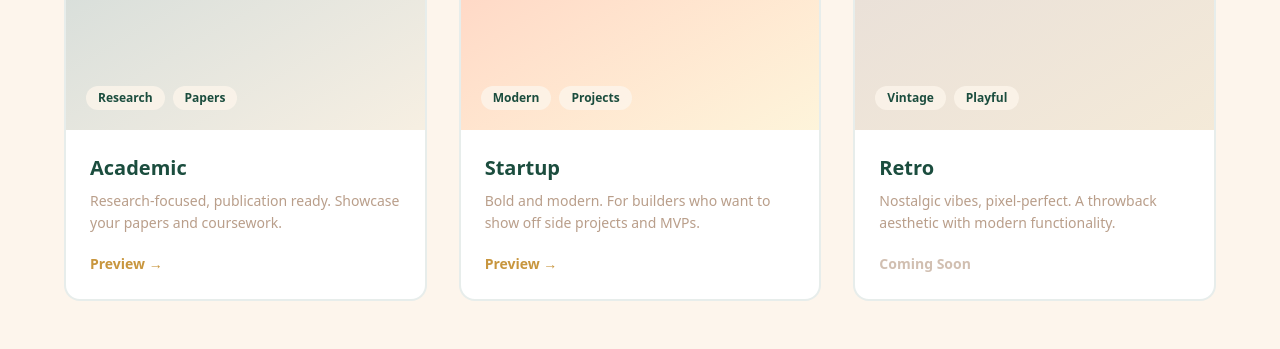
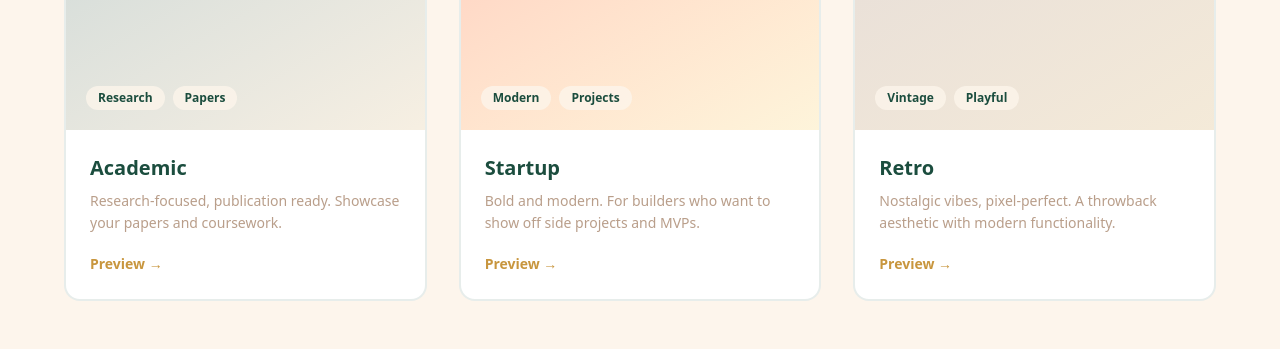
Before and after one commit to lrs27/faber, a Next.js app in the folder frontend/: page /templates in a window 1280 px wide. Shown: the part 1060-1409 px from the top of the page. Built offline with nearby package versions, Linux system fonts and the light colour scheme; no server answers.

Commit message:
Add retro template support across editor and templates

```diff
--- a/frontend/src/app/editor/[template]/page.tsx
+++ b/frontend/src/app/editor/[template]/page.tsx
@@ -2,7 +2,7 @@ import { notFound } from "next/navigation";
 import EditorShell from "@/components/editor/EditorShell";
 import type { TemplateStyle } from "@/types/editor";
 
-const validTemplates: TemplateStyle[] = ["minimal", "startup", "creative"];
+const validTemplates: TemplateStyle[] = ["minimal", "startup", "creative", "retro"];
 
 export default async function EditorPage({
   params,
@@ -17,5 +17,5 @@ export default async function EditorPage({
 }
 
 export function generateStaticParams() {
-  return [{ template: "minimal" }, { template: "startup" }, { template: "creative" }];
+  return [{ template: "minimal" }, { template: "startup" }, { template: "creative" }, { template: "retro"}];
 }
--- a/frontend/src/app/templates/page.tsx
+++ b/frontend/src/app/templates/page.tsx
@@ -116,7 +116,7 @@ export default function TemplatesPage() {
                     <p className="text-sm text-brown/60 leading-relaxed mb-4">
                       {template.description}
                     </p>
-                    {["minimal", "startup", "creative"].includes(template.name.toLowerCase()) ? (
+                    {["minimal", "startup", "creative", "retro"].includes(template.name.toLowerCase()) ? (
                       <Link
                         href={`/editor/${template.name.toLowerCase()}`}
                         className="text-sm font-semibold text-gold hover:text-brown transition-colors"
--- a/frontend/src/types/editor.ts
+++ b/frontend/src/types/editor.ts
@@ -1,5 +1,5 @@
 export type SectionType = "hero" | "about" | "skills" | "projects" | "contact";
-export type TemplateStyle = "minimal" | "startup"| "creative";
+export type TemplateStyle = "minimal" | "startup"| "creative" | "retro";
 
 export interface HeroContent {
   name: string;
```
Also changed, not shown: frontend/src/components/editor/SortableSection.tsx (+7 -0 lines).
